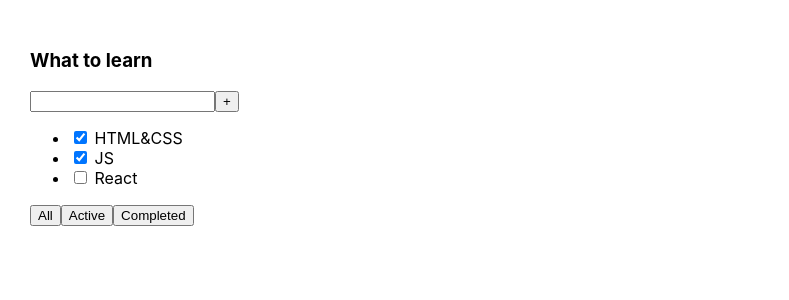
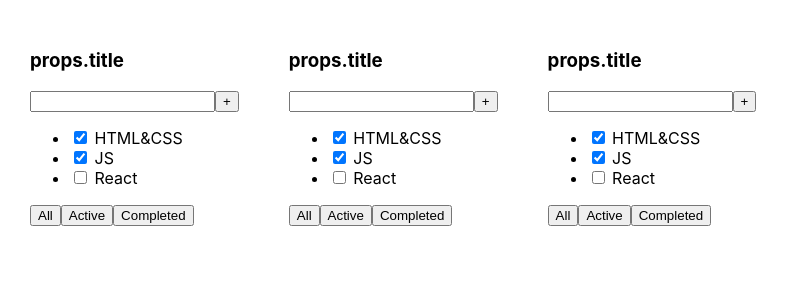
Before and after one commit to leriyar/Todolist_Trello, a React (Create React App) app: page / in a window 1280 px wide. Shown: the top 300 px of the page, without its empty margins (0-789 px from the left). Built offline with nearby package versions, Linux system fonts and the light colour scheme.

Commit message:
New props

```diff
--- a/package.json
+++ b/package.json
@@ -2,6 +2,7 @@
   "name": "1-lesson",
   "version": "0.1.0",
   "private": true,
+  "homepage": "https://leriyar.github.io/Todolist_Trello",
   "dependencies": {
     "@testing-library/jest-dom": "^6.2.0",
     "@testing-library/react": "^14.1.2",
@@ -10,6 +11,7 @@
     "@types/node": "^20.11.5",
     "@types/react": "^18.2.48",
     "@types/react-dom": "^18.2.18",
+    "gh-pages": "^6.2.0",
     "react": "^18.2.0",
     "react-dom": "^18.2.0",
     "react-scripts": "5.0.1",
@@ -20,7 +22,9 @@
     "start": "react-scripts start",
     "build": "react-scripts build",
     "test": "react-scripts test",
-    "eject": "react-scripts eject"
+    "eject": "react-scripts eject",
+    "predeploy": "npm run build",
+    "deploy": "gh-pages -d build"
   },
   "eslintConfig": {
     "extends": [
--- a/src/App.tsx
+++ b/src/App.tsx
@@ -1,26 +1,13 @@
 import React from 'react';
 import './App.css';
+import {Todolist} from "./Todolist";
 
 function App() {
     return (
         <div className="App">
-            <div>
-                <h3>What to learn</h3>
-                <div>
-                    <input/>
-                    <button>+</button>
-                </div>
-                <ul>
-                    <li><input type="checkbox" checked={true}/> <span>HTML&CSS</span></li>
-                    <li><input type="checkbox" checked={true}/> <span>JS</span></li>
-                    <li><input type="checkbox" checked={false}/> <span>React</span></li>
-                </ul>
-                <div>
-                    <button>All</button>
-                    <button>Active</button>
-                    <button>Completed</button>
-                </div>
-            </div>
+            <Todolist title="What to learn" />
+            <Todolist title="Songs" />
+            <Todolist title="Books" />
         </div>
     );
 }
--- /dev/null
+++ b/src/Todolist.tsx
@@ -0,0 +1,33 @@
+import React from 'react'
+
+type PropsType = {
+    title: string
+}
+
+export const Todolist = (props: PropsType) => {
+    return (
+        <div>
+            <h3>props.title</h3>
+            <div>
+                <input />
+                <button>+</button>
+            </div>
+            <ul>
+                <li>
+                    <input type="checkbox" checked={true} /> <span>HTML&CSS</span>
+                </li>
+                <li>
+                    <input type="checkbox" checked={true} /> <span>JS</span>
+                </li>
+                <li>
+                    <input type="checkbox" checked={false} /> <span>React</span>
+                </li>
+            </ul>
+            <div>
+                <button>All</button>
+                <button>Active</button>
+                <button>Completed</button>
+            </div>
+        </div>
+    )
+}
```
Also changed, not shown: 1 other file (tests, documents, lock files or other folders).
